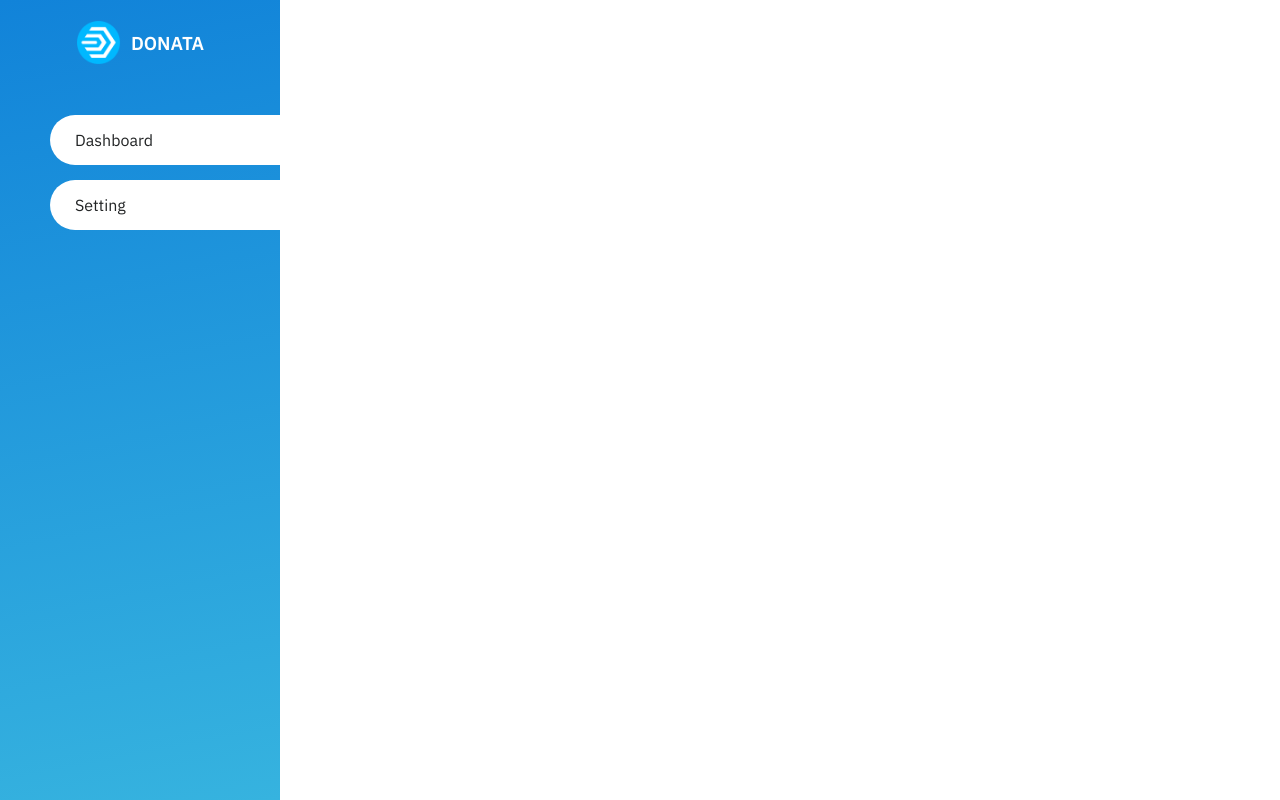
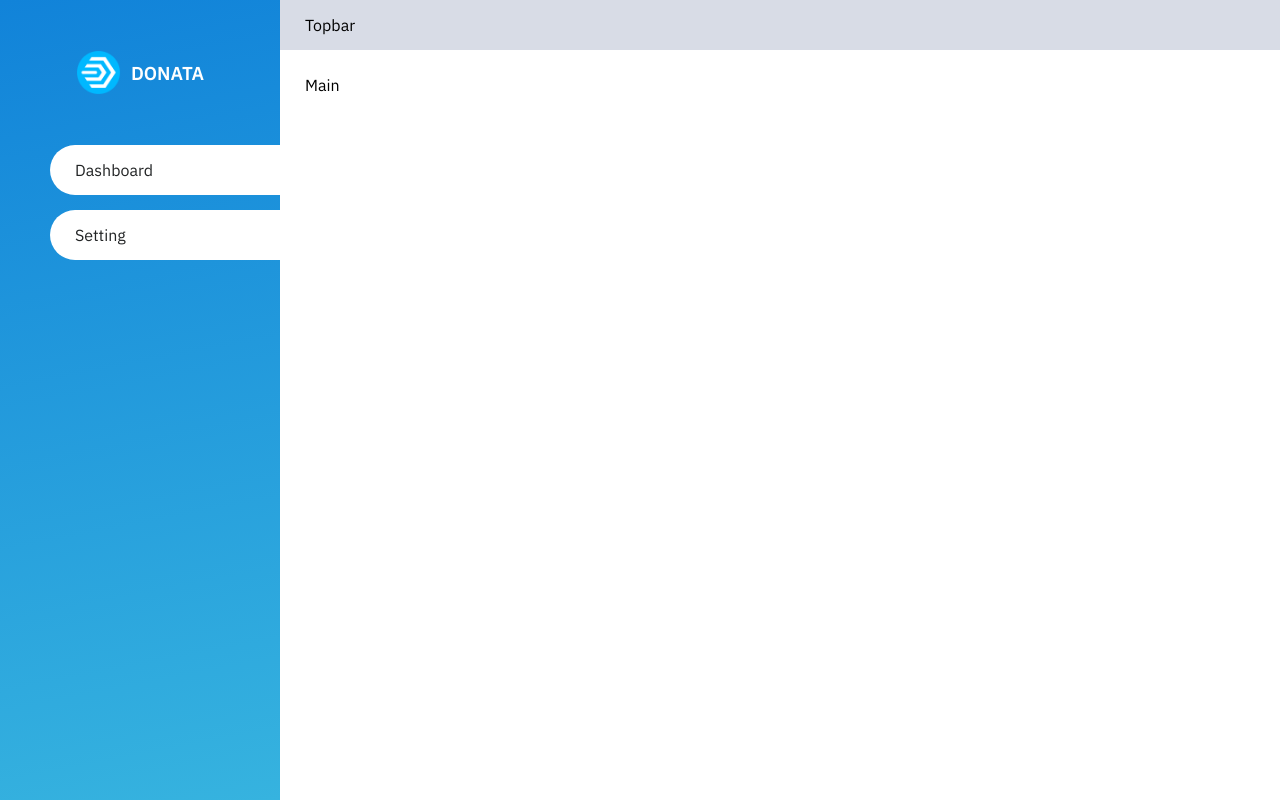
Before and after one commit to donatadefi/donata-app, a React (Create React App) app: page /setting in a window 1280 px wide. Built offline with nearby package versions, Linux system fonts and the light colour scheme.

Commit message:
add topbar and main layout

```diff
--- a/src/App.js
+++ b/src/App.js
@@ -1,18 +1,26 @@
 import { BrowserRouter } from 'react-router-dom';
 
 import Sidebar from './sidebar/Sidebar';
-
+import TopBar from './Topbar/Topbar';
+import Main from './Main/Main';
 
 import './App.scss';
 
 function App() {
   return (
     <BrowserRouter>
-    <div className="App">
-      <Sidebar></Sidebar>
-    </div>
+      <div className="App">
+        <div className="parent-flex">
+          <div className="parent-left">
+            <Sidebar></Sidebar>
+          </div>
+          <div className="parent-right">
+            <TopBar></TopBar>
+            <Main></Main>
+          </div>
+        </div>
+      </div>
     </BrowserRouter>
-
   );
 }
 
--- a/src/App.scss
+++ b/src/App.scss
@@ -4,3 +4,12 @@
   text-decoration: none;
   font-family: 'IBM Plex Sans', sans-serif;
 }
+
+.App {
+  .parent-flex {
+    display: flex;
+    .parent-right {
+      width: 100%;
+    }
+  }
+}
--- /dev/null
+++ b/src/Main/Main.jsx
@@ -0,0 +1,14 @@
+import React from 'react';
+import { Route, Switch } from 'react-router-dom';
+
+import './Main.scss';
+
+function Main() {
+  return (
+    <div className="Main">
+      <p>Main</p>
+    </div>
+  );
+}
+
+export default Main;
--- /dev/null
+++ b/src/Main/Main.scss
@@ -0,0 +1,3 @@
+.Main {
+  padding: 25px;
+}
--- a/src/Topbar/Topbar.jsx
+++ b/src/Topbar/Topbar.jsx
@@ -0,0 +1,13 @@
+import React from 'react';
+
+import './Topbar.scss';
+
+function Topbar() {
+  return (
+    <div className="Topbar">
+      <p>Topbar</p>
+    </div>
+  );
+}
+
+export default Topbar;
--- a/src/Topbar/Topbar.scss
+++ b/src/Topbar/Topbar.scss
@@ -0,0 +1,4 @@
+.Topbar {
+  padding: 15px 25px;
+  background-color: #d8dce6;
+}
--- a/src/sidebar/Sidebar.scss
+++ b/src/sidebar/Sidebar.scss
@@ -11,7 +11,7 @@
     display: flex;
     align-items: center;
     justify-content: center;
-    padding-top: 20px;
+    padding-top: 50px;
     img {
       width: 45px;
       margin-right: 10px;
```
